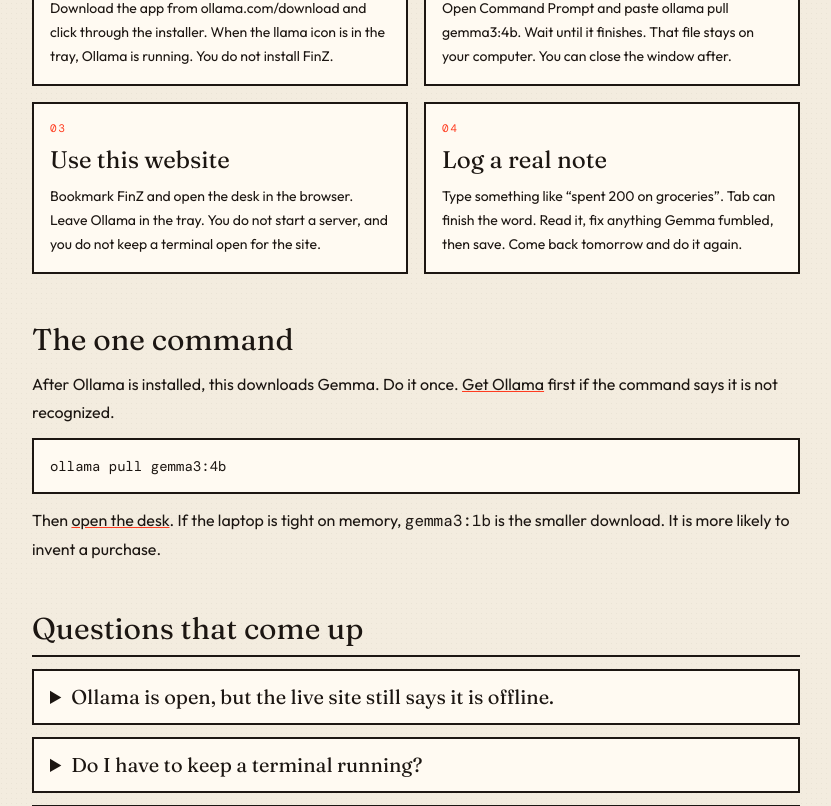
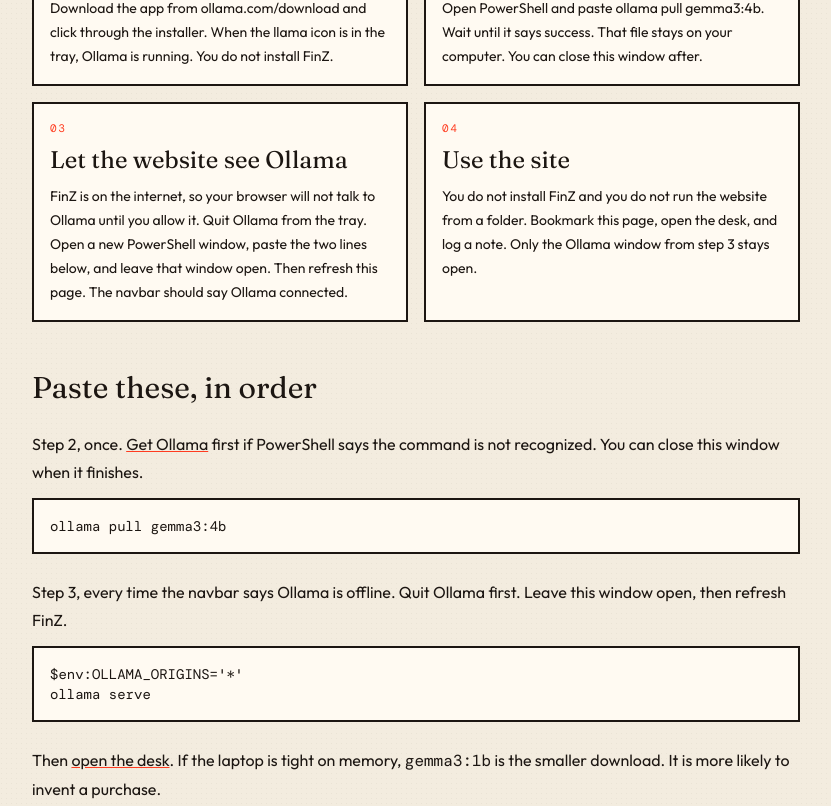
Before and after one commit to sudeepsarmah/FinZ, a Next.js app: page /guide in a window 1280 px wide. Shown: the part 594-1400 px from the top of the page, without its empty margins (56-887 px from the left). Built offline with nearby package versions, Linux system fonts and the light colour scheme; no server answers.

Commit message:
Put the Ollama permission commands on the setup page
Step 3 now tells a regular user to quit Ollama, set OLLAMA_ORIGINS, run ollama serve, and leave that window open.

Co-authored-by: sudeepsarmah <sudeepsarmah@gmail.com>

```diff
--- a/components/guide.tsx
+++ b/components/guide.tsx
@@ -9,28 +9,28 @@ const steps = [
   {
     n: "02",
     title: "Download Gemma once",
-    body: "Open Command Prompt and paste ollama pull gemma3:4b. Wait until it finishes. That file stays on your computer. You can close the window after.",
+    body: "Open PowerShell and paste ollama pull gemma3:4b. Wait until it says success. That file stays on your computer. You can close this window after.",
   },
   {
     n: "03",
-    title: "Use this website",
-    body: "Bookmark FinZ and open the desk in the browser. Leave Ollama in the tray. You do not start a server, and you do not keep a terminal open for the site.",
+    title: "Let the website see Ollama",
+    body: "FinZ is on the internet, so your browser will not talk to Ollama until you allow it. Quit Ollama from the tray. Open a new PowerShell window, paste the two lines below, and leave that window open. Then refresh this page. The navbar should say Ollama connected.",
   },
   {
     n: "04",
-    title: "Log a real note",
-    body: "Type something like “spent 200 on groceries”. Tab can finish the word. Read it, fix anything Gemma fumbled, then save. Come back tomorrow and do it again.",
+    title: "Use the site",
+    body: "You do not install FinZ and you do not run the website from a folder. Bookmark this page, open the desk, and log a note. Only the Ollama window from step 3 stays open.",
   },
 ];
 
 const faqs = [
   {
     q: "Ollama is open, but the live site still says it is offline.",
-    a: "The website is on the public internet, so the browser will not talk to Ollama until you allow it. Quit Ollama. In PowerShell run: $env:OLLAMA_ORIGINS='*'; ollama serve. Leave that window open, then refresh FinZ. Also run ollama pull gemma3:4b once if the navbar says Gemma is missing.",
+    a: "Do step 3 again. Quit Ollama, then in PowerShell set OLLAMA_ORIGINS to * and run ollama serve. Leave that window open and refresh. If the navbar says Gemma is missing, run ollama pull gemma3:4b once.",
   },
   {
     q: "Do I have to keep a terminal running?",
-    a: "No. FinZ is the website. The only thing that stays running on your computer is the Ollama app, so Gemma can read a note privately.",
+    a: "You do not keep a terminal open for FinZ. You do leave the PowerShell window from step 3 open, because that is Ollama allowing this website to use Gemma on your computer.",
   },
   {
     q: "Where do my numbers live?",
@@ -75,16 +75,25 @@ export function Guide() {
         ))}
       </section>
 
-      <section className="grid gap-3">
-        <h2 className="font-serif text-3xl">The one command</h2>
+      <section className="grid gap-6">
+        <h2 className="font-serif text-3xl">Paste these, in order</h2>
+        <div className="grid gap-3">
           <p className="leading-7">
-          After Ollama is installed, this downloads Gemma. Do it once.{" "}
+            Step 2, once.{" "}
             <a className="underline decoration-stamp" href="https://ollama.com/download">
               Get Ollama
             </a>{" "}
-          first if the command says it is not recognized.
+            first if PowerShell says the command is not recognized. You can close this window when it finishes.
           </p>
           <pre className="overflow-x-auto border-2 border-ink bg-sheet p-4 font-mono text-sm">ollama pull gemma3:4b</pre>
+        </div>
+        <div className="grid gap-3">
+          <p className="leading-7">
+            Step 3, every time the navbar says Ollama is offline. Quit Ollama first. Leave this window open, then refresh FinZ.
+          </p>
+          <pre className="overflow-x-auto border-2 border-ink bg-sheet p-4 font-mono text-sm">{`$env:OLLAMA_ORIGINS='*'
+ollama serve`}</pre>
+        </div>
         <p className="leading-7">
           Then{" "}
           <Link href="/onboard" className="underline decoration-stamp">
```
Lines whose indentation alone changed are shown as unchanged.
